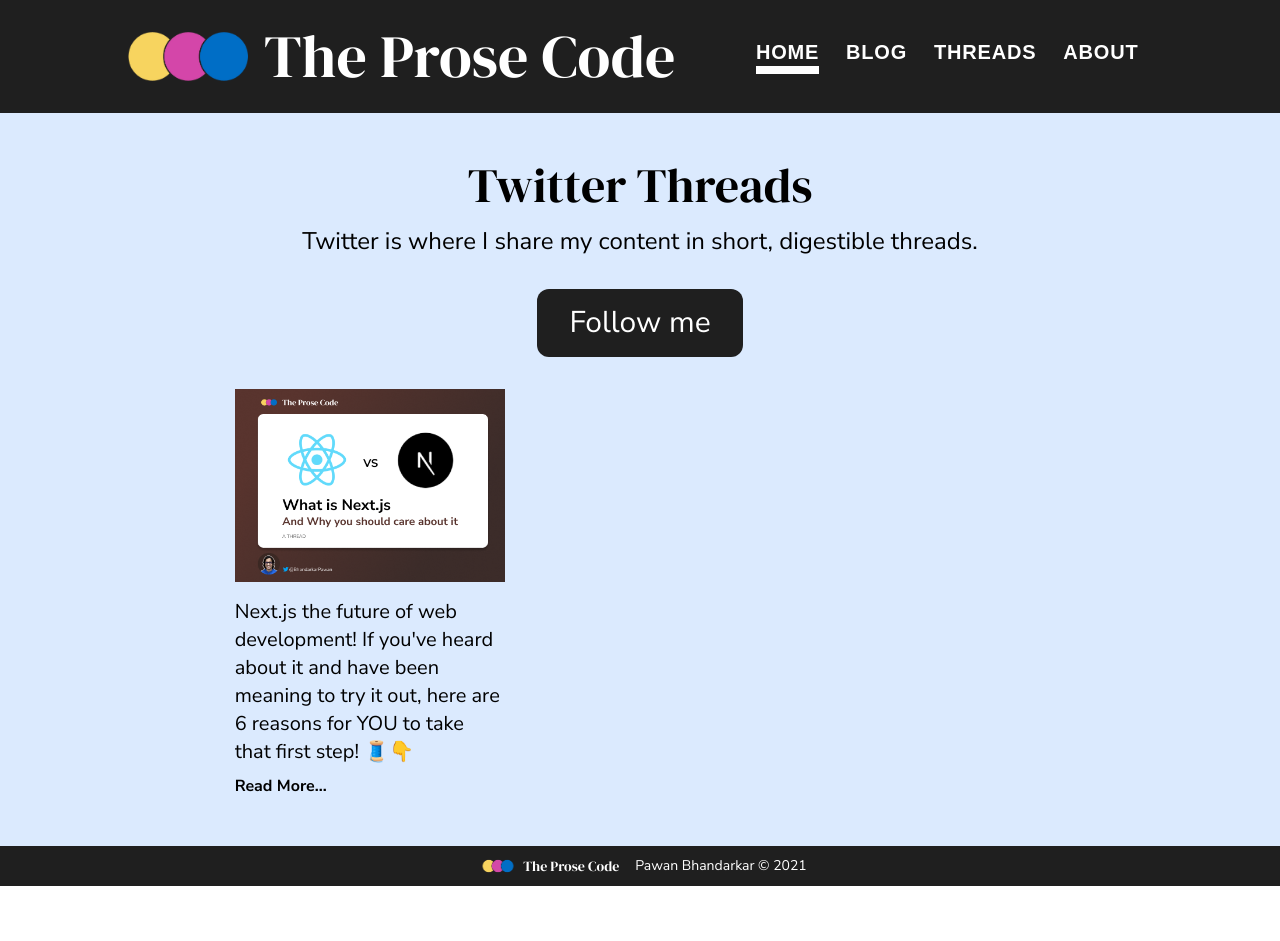
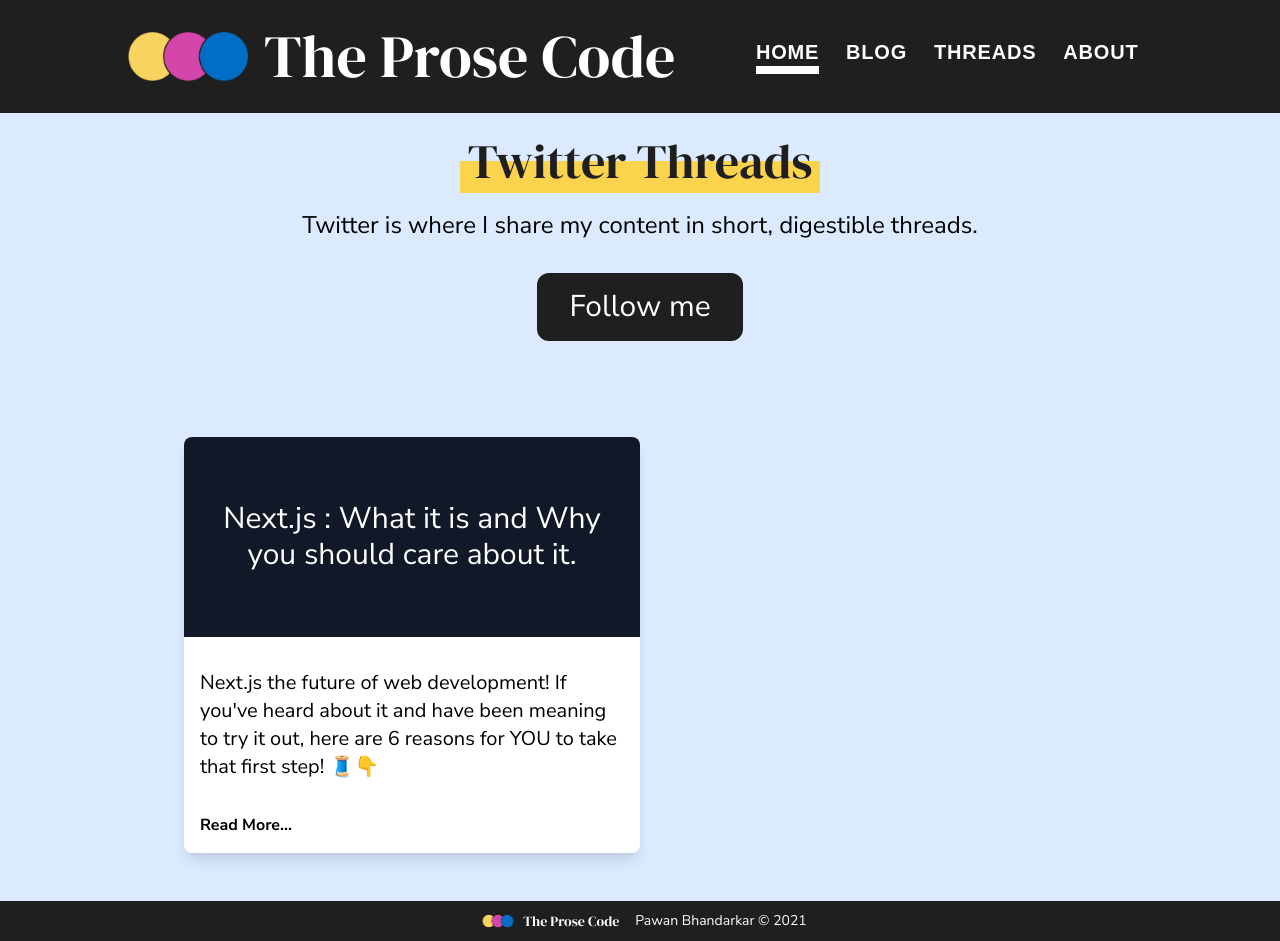
Before and after one commit to BhandarkarPawan/portfolio, a Next.js app: page /threads in a window 1280 px wide. Before the commit the page ends 886 px from the top, so only its background shows below. Built offline with nearby package versions, Linux system fonts and the light colour scheme.

Commit message:
Fix build bug and add threads page

```diff
--- a/pages/blog/index.tsx
+++ b/pages/blog/index.tsx
@@ -13,7 +13,7 @@ const BlogCard: React.FC<CardProps> = (props) => {
   const url = `/blog/${post.slug}`;
   return (
     <Link href={url}>
-      <div className="bg-white shadow-md  hoverCard  rounded-xl overflow-hidden">
+      <div className="bg-white shadow-lg  hoverCard  rounded-lg overflow-hidden">
         <div className="md:h-48 overflow-hidden">
           <img src={post.coverImage} />
         </div>
--- a/pages/sandbox.tsx
+++ /dev/null
@@ -1,18 +0,0 @@
-import React from 'react';
-import marked from 'marked';
-import * as fs from 'fs';
-
-const Sandbox = () => {
-  const fileName = 'public/blog/blog001.md';
-};
-
-export async function getStaticProps() {
-  const res = fs.readFile('Input.txt', (err, data) => {
-    if (err) return <div>Something went Wrong!</div>;
-    const text = data.toString();
-    const html = marked(text);
-    return html;
-  });
-}
-
-export default Sandbox;
--- a/pages/threads.tsx
+++ b/pages/threads.tsx
@@ -3,11 +3,14 @@ import url from '../public/images/misc/WIP-pink.svg';
 import Image from 'next/image';
 import Title from '../components/Title';
 import Link from 'next/link';
+import { EColor } from '../lib/data-models';
 
 const Threads = () => {
   return (
     <main className="px-8 flex bg-blue-100 flex-col items-center justify-center md:py-12 py-8 pt-4">
-      <h1 className="md:text-5xl text-3xl">Twitter Threads</h1>
+      <Title bgColor={EColor.YELLOW} textColor={EColor.BLACK}>
+        Twitter Threads
+      </Title>{' '}
       <p className="md:text-2xl text-center selection:text-xl mt-4 ">
         Twitter is where I share my content in short, digestible threads.
       </p>
@@ -16,19 +19,22 @@ const Threads = () => {
           Follow me
         </a>
       </Link>
-      <div className="md:grid mt-8 grid-cols-3 md:w-2/3 md:mx-16">
-        <div className="flex flex-col overflow-hidden">
-          <img src="/images/threads/next-v-react.png"></img>
-          <h1 className="text-3xl"></h1>
-          <p className="text-xl mt-4">
-            Next.js the future of web development! If you've heard about it and
-            have been meaning to try it out, here are 6 reasons for YOU to take
-            that first step! 🧵👇
-          </p>
-          <strong className="font-secondary mt-2">Read More...</strong>
-        </div>
+      <div className="md:grid mt-24 grid-cols-2 md:w-3/4 md:mx-16">
+        <Link href="https://twitter.com/BhandarkarPawan/status/1430230373510918149?s=20">
+          <div className="bg-white shadow-lg  hoverCard flex flex-col overflow-hidden rounded-lg">
+            <div className="font-secondary text-3xl text-white px-8 py-16 bg-gray-900 flex text-center ">
+              Next.js : What it is and Why you should care about it.
+            </div>
+            <h1 className="text-3xl"></h1>
+            <p className="text-xl mt-4 p-4 ">
+              Next.js the future of web development! If you've heard about it
+              and have been meaning to try it out, here are 6 reasons for YOU to
+              take that first step! 🧵👇
+            </p>
+            <strong className="font-secondary p-4 ">Read More...</strong>
+          </div>
+        </Link>
       </div>
-
       {/* <div className="flex flex-col justify-center items-center mx-8">
         <h1 className="title">Work in Progress</h1>
         <p className="subtitle md:text-3xl text-3xl">
```
Also changed, not shown: public/images/threads/next-v-react.png, 1 other file (tests, documents, lock files or other folders).
